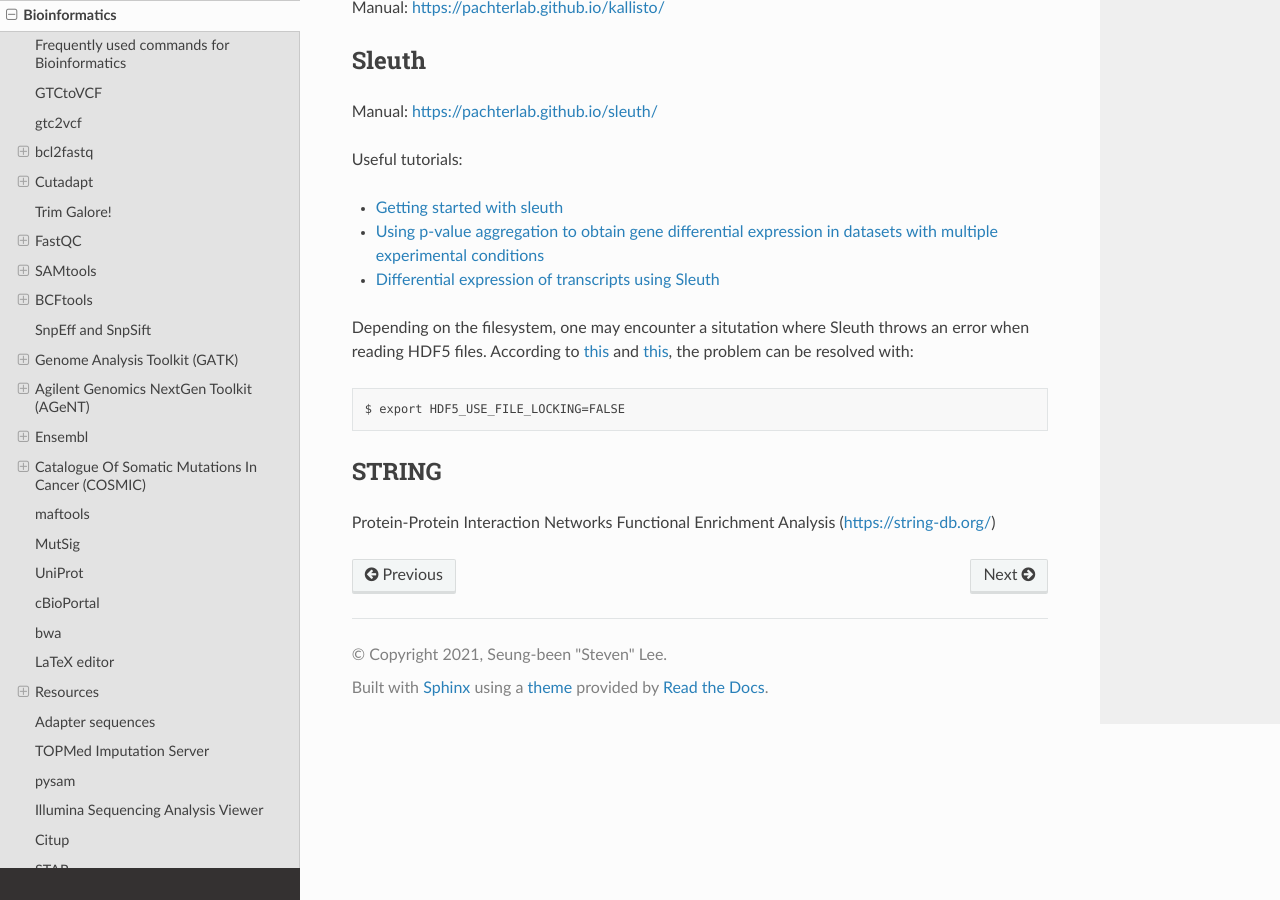
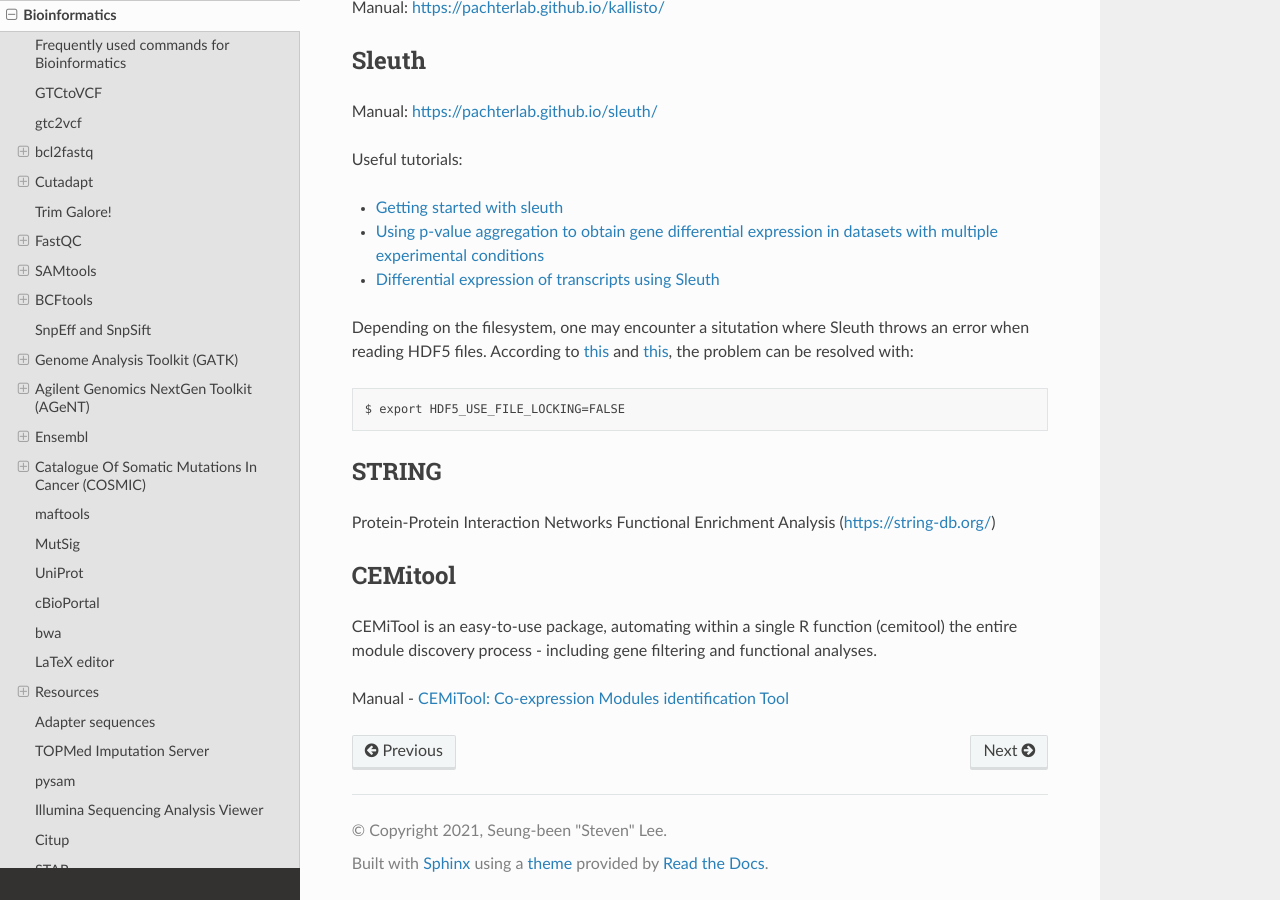
Before and after one commit to sbslee/notes, a Sphinx documentation site: the page built from docs/bioinformatics.rst, in a window 1280 px wide and 900 px high, scrolled down 21542 px. Built offline with Sphinx 7.4.7 and the Read the Docs theme 2.0.0, drawn with Linux system fonts in a browser that asks for light colours.

Commit message:
Update bioinformatics.rst

```diff
--- a/docs/bioinformatics.rst
+++ b/docs/bioinformatics.rst
@@ -1003,3 +1003,11 @@ STRING
 ======
 
 Protein-Protein Interaction Networks Functional Enrichment Analysis (https://string-db.org/)
+
+
+CEMitool
+========
+
+CEMiTool is an easy-to-use package, automating within a single R function (cemitool) the entire module discovery process - including gene filtering and functional analyses.
+
+Manual - `CEMiTool: Co-expression Modules identification Tool <https://www.bioconductor.org/packages/devel/bioc/manuals/CEMiTool/man/CEMiTool.pdf>`__
```
